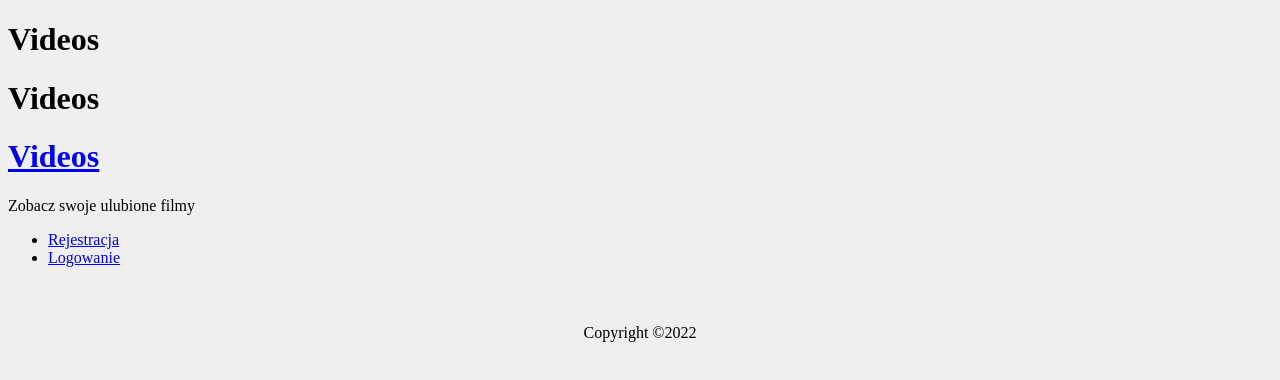
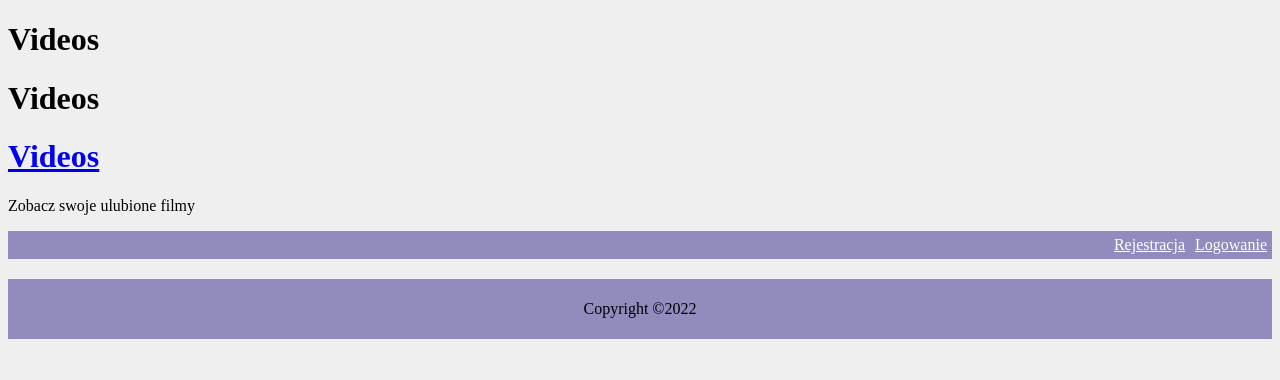
Before and after one commit to przybylskiM/workshop-javascript-basics, a website: page videos/index.html in a window 1280 px wide. Drawn offline with Linux system fonts and the light colour scheme.

Commit message:
Videos: create styles for menu

```diff
--- a/videos/index.html
+++ b/videos/index.html
@@ -6,6 +6,7 @@
     <meta name="viewport" content="width=device-width, initial-scale=1.0" />
     <title>Document</title>
     <link rel="stylesheet" href="styles/main.css" />
+    <link rel="stylesheet" href="styles/components/menu.css" />
     <script src="scripts/main.js" defer></script>
   </head>
   <body>
--- /dev/null
+++ b/videos/styles/components/menu.css
@@ -0,0 +1,19 @@
+#menu {
+    background-color: #918bbe;
+  }
+
+  #menu ul {
+    list-style: none;
+    padding: 0;
+    margin: 0;
+    display: flex;
+    justify-content: flex-end;
+  }
+
+  #menu ul li {
+    margin: 5px;
+  }
+
+  #menu ul li a {
+    color: #fff;
+  }
--- a/videos/styles/main.css
+++ b/videos/styles/main.css
@@ -12,7 +12,7 @@ body {
   }
 
   footer {
-    background-color: #eee;
+    background-color: #918bbe;
     text-align: center;
     padding: 5px 0;
   }
```
Also changed, not shown: videos/README.md.
